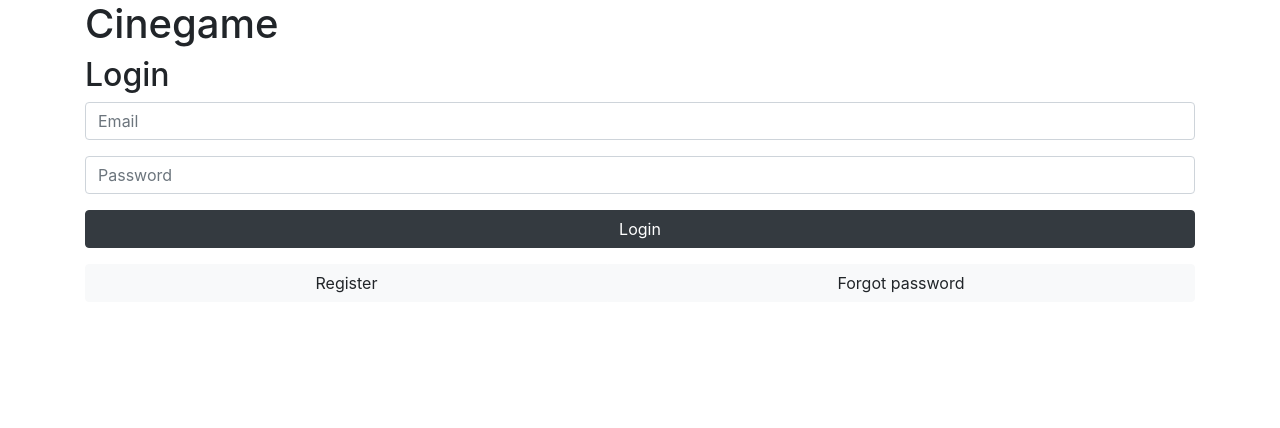
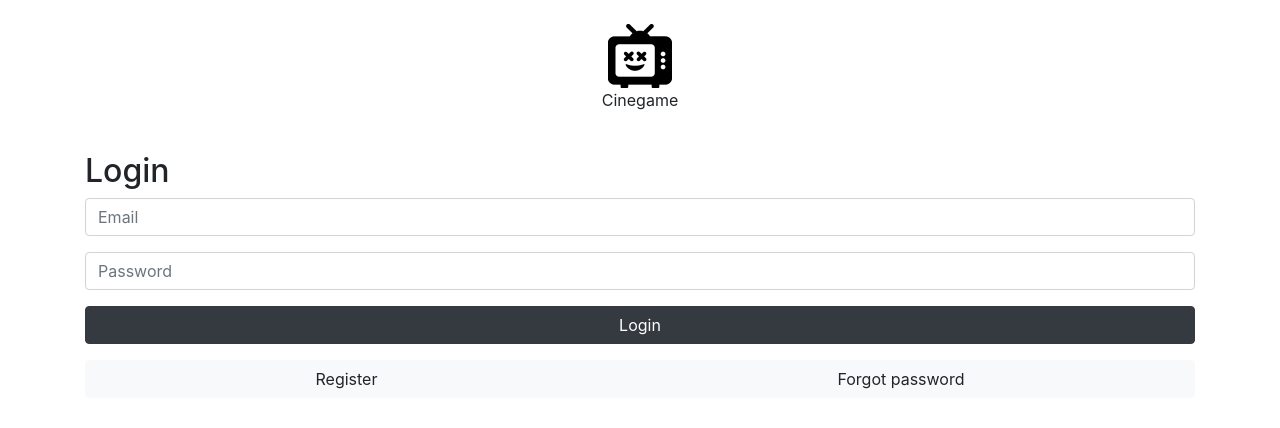
Before and after one commit to Lenoxy/M306-cinegame-backlog, an Angular app in the folder frontend-cinegame-backlog/: page /login in a window 1280 px wide. Shown: the top 428 px of the page. Built offline with nearby package versions, Linux system fonts and the light colour scheme.

Commit message:
Implement logo

```diff
--- a/frontend-cinegame-backlog/src/app/app.component.html
+++ b/frontend-cinegame-backlog/src/app/app.component.html
@@ -1,3 +1,6 @@
-<h1>{{title}}</h1>
+<div class="container-fluid text-center p-4">
+  <img src="assets/images/CinegameBacklogLogo.png" class="img-fluid" alt="logo" width="64">
+  <p>{{title}}</p>
+</div>
 
 <router-outlet></router-outlet>
```
Also changed, not shown: frontend-cinegame-backlog/src/assets/images/CinegameBacklogLogo.png (added).
